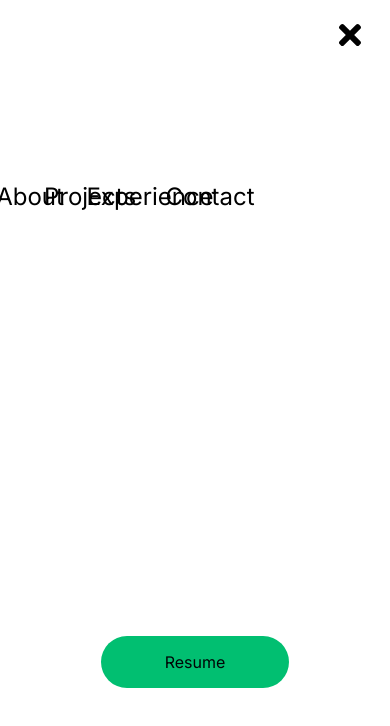
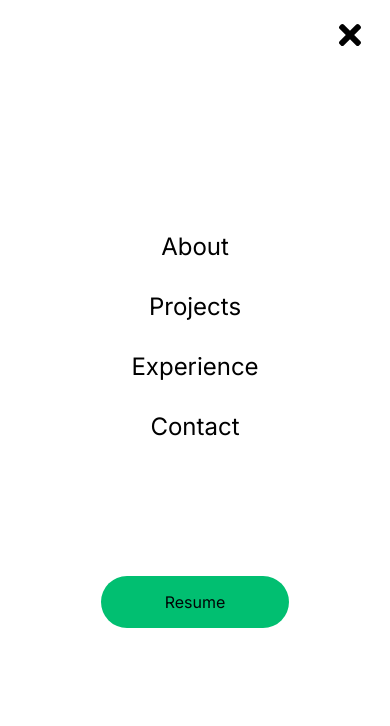
Before and after one commit to jeanetteandrews/jeanetteandrews.github.io, a React (Create React App) app: page / in a window 390 px wide. Both pictures are taken after a click on the element 346 px from the left and 39 px from the top of the page. Shown: the top 726 px of the page. Built offline with nearby package versions, Linux system fonts and the light colour scheme.

Commit message:
fix sidebar menu

```diff
--- a/src/components/Sidebar/SidebarElements.js
+++ b/src/components/Sidebar/SidebarElements.js
@@ -43,7 +43,7 @@ export const SidebarMenu = styled.ul`
     text-align: center;
 
     @media screen and (max-width: 480px) {
-        grid-template-columns: repeat(6, 60px);
+        grid-template-rows: repeat(6, 60px);
     }
 `
 
--- a/src/components/Sidebar/index.js
+++ b/src/components/Sidebar/index.js
@@ -4,7 +4,7 @@ import { SidebarContainer, Icon, CloseIcon, SidebarWrapper, SidebarMenu, Sidebar
 const Sidebar = ({isOpen, toggle}) => {
     return (
         <SidebarContainer isOpen={isOpen}>
-            <Icon obClick={toggle}>
+            <Icon onClick={toggle}>
                 <CloseIcon />
             </Icon>
             <SidebarWrapper>
```
